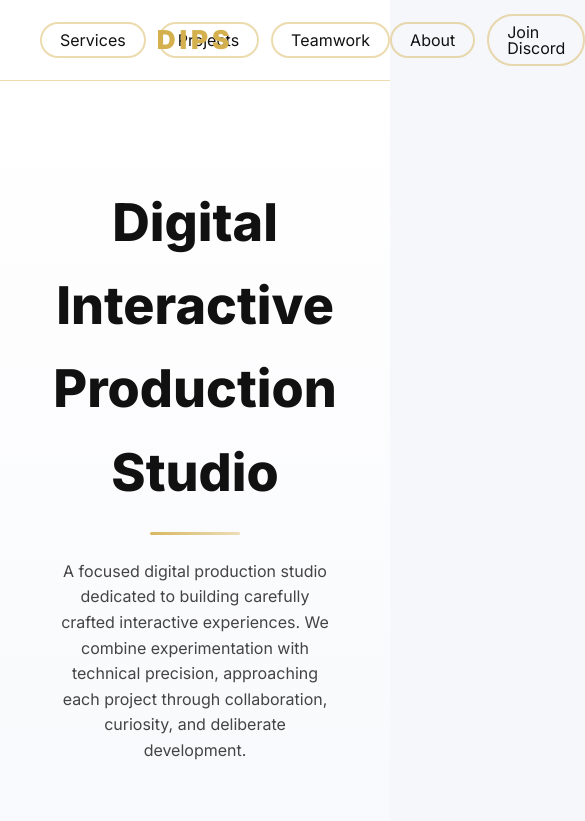
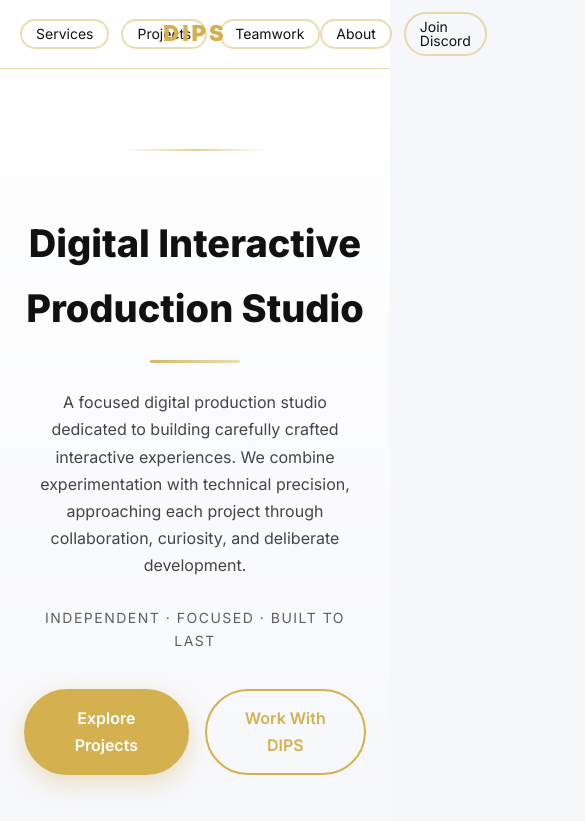
Before and after one commit to brodskidaniel/dips_studio, a plain HTML site: page index.html in a window 390 px wide. Shown: the top 821 px of the page, 585 px wide, since content can reach past the window. Drawn offline with Linux system fonts and the light colour scheme.

Commit message:
Update style.css

```diff
--- a/style.css
+++ b/style.css
@@ -20,7 +20,7 @@ body {
     font-family: "Inter", sans-serif;
     background: var(--bg);
     color: var(--text);
-    line-height: 1.6;
+    line-height: 1.7;
 }
 
 /* ================= NAVBAR ================= */
@@ -36,7 +36,6 @@ body {
     border-bottom: 1px solid var(--gold-soft);
 }
 
-/* LEFT / RIGHT GROUPS */
 .nav-left,
 .nav-right {
     display: flex;
@@ -52,7 +51,6 @@ body {
     margin-left: auto;
 }
 
-/* NAV BUTTONS */
 .nav-left a,
 .nav-right a {
     display: flex;
@@ -81,6 +79,7 @@ body {
 }
 
 /* CENTER LOGO */
+
 .nav-center {
     position: absolute;
     left: 50%;
@@ -104,7 +103,7 @@ body {
     justify-content: center;
     align-items: center;
     text-align: center;
-    padding: 60px 20px;
+    padding: 80px 20px;
     background: linear-gradient(180deg, #ffffff 0%, #f6f7fb 100%);
 }
 
@@ -124,19 +123,29 @@ body {
         rgba(212,176,79,0.9),
         rgba(212,176,79,0.4)
     );
-    margin: 18px auto 0;
+    margin: 20px auto 0;
     border-radius: 2px;
 }
 
 .hero p {
     max-width: 720px;
-    margin: 24px auto 36px;
+    margin: 26px auto 0;
     color: var(--muted);
+}
+
+.brand-line {
+    margin-top: 14px;
+    font-size: 14px;
+    letter-spacing: 1.5px;
+    text-transform: uppercase;
+    color: var(--gold);
+    opacity: 0.85;
 }
 
 .hero-actions {
     display: flex;
     gap: 16px;
+    margin-top: 36px;
 }
 
 /* ================= BUTTONS ================= */
@@ -189,15 +198,48 @@ body {
 .section {
     padding: 100px 60px;
     text-align: center;
+    position: relative;
 }
 
 .section.alt {
     background: #fff;
 }
 
+.section::before {
+    content: "";
+    display: block;
+    width: 140px;
+    height: 2px;
+    margin: 0 auto 60px;
+    background: linear-gradient(
+        90deg,
+        transparent,
+        var(--gold),
+        transparent
+    );
+    opacity: 0.6;
+}
+
 .section h2 {
     font-size: 36px;
     margin-bottom: 50px;
+    letter-spacing: -0.3px;
+}
+
+/* ================= TEXT BLOCKS ================= */
+
+.text-block {
+    max-width: 760px;
+    margin: auto;
+}
+
+.text-block p {
+    margin-bottom: 22px;
+    line-height: 1.7;
+}
+
+.text-block p:first-child {
+    font-weight: 500;
 }
 
 /* ================= CARDS ================= */
@@ -232,7 +274,7 @@ body {
 }
 
 .card h3 {
-    margin-bottom: 12px;
+    margin-bottom: 14px;
     position: relative;
     padding-bottom: 10px;
 }
@@ -253,32 +295,11 @@ body {
     border-radius: 2px;
 }
 
-/* ================= TIMELINE ================= */
-
-.timeline {
-    max-width: 760px;
-    margin: auto;
-    display: flex;
-    flex-direction: column;
-    gap: 20px;
-}
-
-.step {
-    background: #fff;
-    padding: 26px;
-    border-radius: 18px;
-    border: 2px solid var(--gold-soft);
-    box-shadow:
-        0 8px 22px rgba(0,0,0,0.05),
-        inset 0 0 0 1px rgba(212,176,79,0.18);
-    text-align: left;
-}
-
-/* ================= FORM ================= */
+/* ================= FORMS ================= */
 
 .application-form {
     max-width: 720px;
-    margin: auto;
+    margin: 80px auto 0;
     display: flex;
     flex-direction: column;
     gap: 16px;
@@ -311,3 +332,43 @@ body {
     color: #666;
     border-top: 1px solid var(--gold-soft);
 }
+
+/* ================= SCROLL REVEAL ================= */
+
+.reveal-hidden {
+    opacity: 0;
+    transform: translateY(24px);
+    transition: opacity 0.8s ease, transform 0.8s ease;
+}
+
+.reveal-visible {
+    opacity: 1;
+    transform: translateY(0);
+}
+
+/* ================= MOBILE ================= */
+
+@media (max-width: 768px) {
+    .navbar {
+        padding: 12px 20px;
+    }
+
+    .nav-left a,
+    .nav-right a {
+        padding: 6px 14px;
+        font-size: 14px;
+    }
+
+    .nav-center .logo {
+        font-size: 22px;
+        letter-spacing: 3px;
+    }
+
+    .hero h1 {
+        font-size: 38px;
+    }
+
+    .section {
+        padding: 80px 24px;
+    }
+}
```
